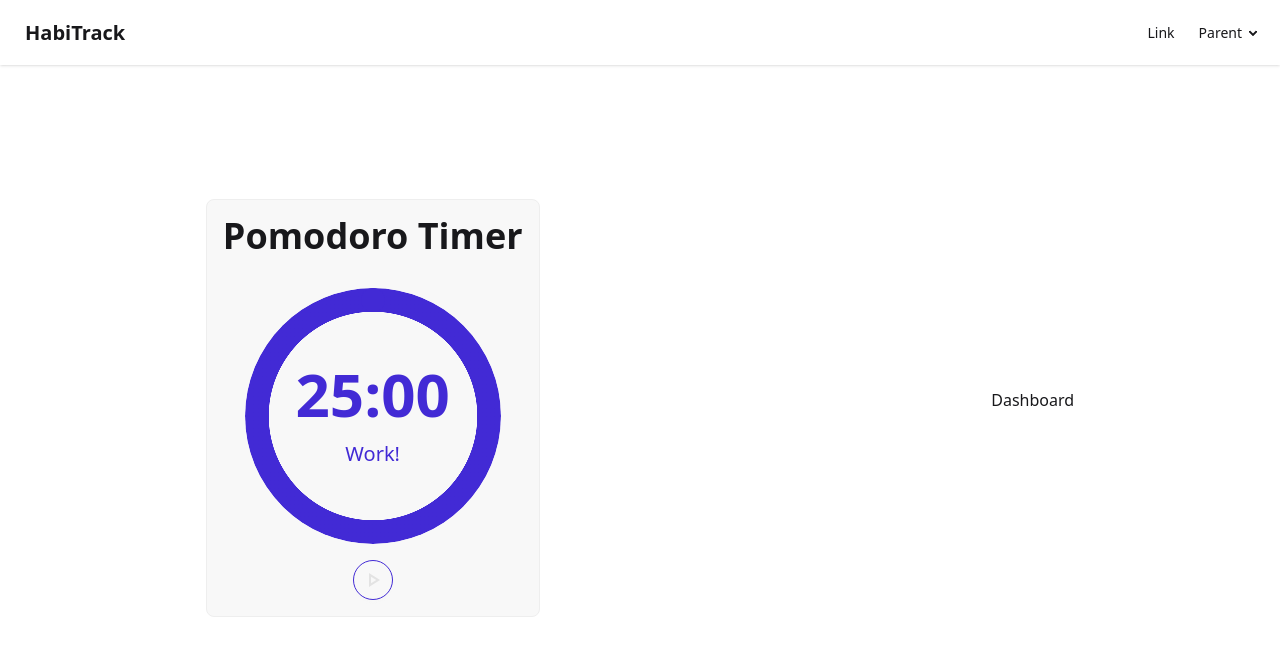
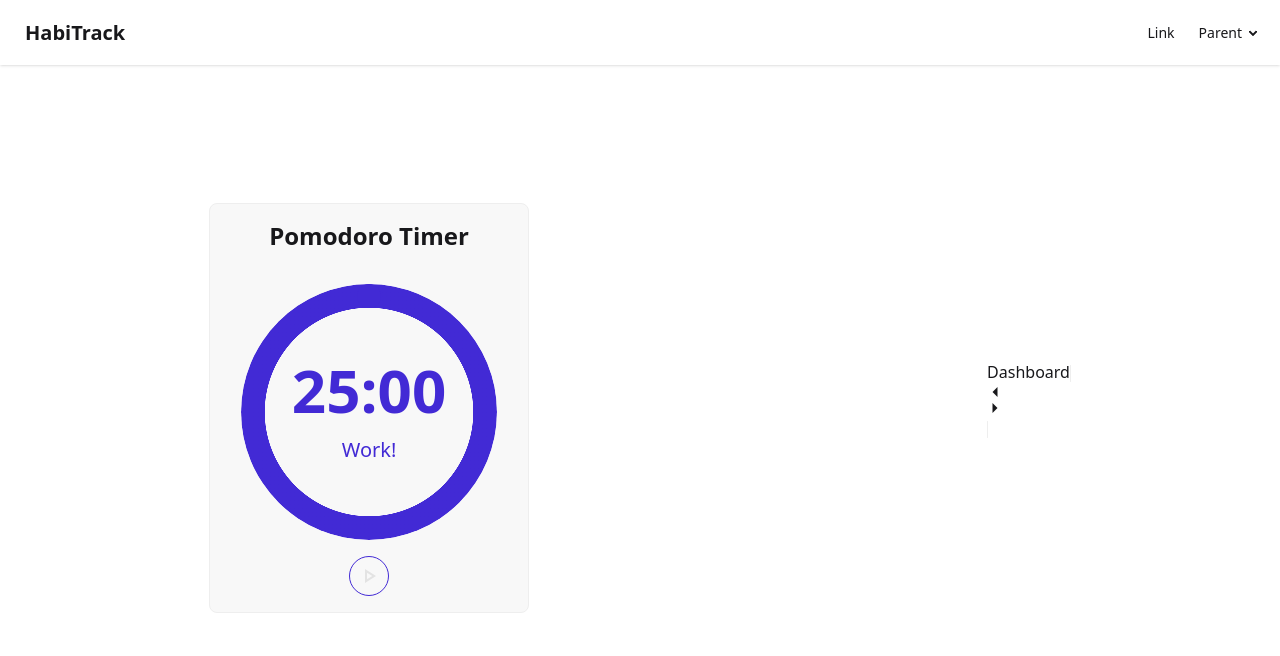
Before and after one commit to kingwell47/cs50-final-project, a React (Vite) app: page / in a window 1280 px wide. Shown: the top 656 px of the page. Built offline with nearby package versions, Linux system fonts and the light colour scheme.

Commit message:
branched out before starting from scratch

```diff
--- a/package.json
+++ b/package.json
@@ -11,6 +11,7 @@
   },
   "dependencies": {
     "@tailwindcss/vite": "^4.1.4",
+    "cally": "^0.8.0",
     "daisyui": "^5.0.27",
     "react": "^19.0.0",
     "react-dom": "^19.0.0",
--- a/src/components/Calendar.tsx
+++ b/src/components/Calendar.tsx
@@ -1,7 +1,30 @@
 import React from "react";
+import "cally";
 
 const Calendar = () => {
-  return <div>Calendar</div>;
+  return (
+    <calendar-date class="cally bg-base-100 border border-base-300 shadow-lg rounded-box">
+      <svg
+        aria-label="Previous"
+        className="fill-current size-4"
+        slot="previous"
+        xmlns="http://www.w3.org/2000/svg"
+        viewBox="0 0 24 24"
+      >
+        <path fill="currentColor" d="M15.75 19.5 8.25 12l7.5-7.5"></path>
+      </svg>
+      <svg
+        aria-label="Next"
+        className="fill-current size-4"
+        slot="next"
+        xmlns="http://www.w3.org/2000/svg"
+        viewBox="0 0 24 24"
+      >
+        <path fill="currentColor" d="m8.25 4.5 7.5 7.5-7.5 7.5"></path>
+      </svg>
+      <calendar-month></calendar-month>
+    </calendar-date>
+  );
 };
 
 export default Calendar;
--- a/src/components/Pomodoro.tsx
+++ b/src/components/Pomodoro.tsx
@@ -94,11 +94,11 @@ const Pomodoro = () => {
 
   return (
     <div
-      className={`flex flex-col justify-center items-center gap-4 mt-4 p-4 bg-base-200 border-base-300 rounded-box border ${
+      className={`flex flex-col justify-center items-center gap-4 mt-4 p-4 bg-base-200 border-base-300 rounded-box border w-xs ${
         mode === "work" ? "text-primary" : "text-success"
       }`}
     >
-      <h1 className="font-bold text-4xl text-center mb-4 text-base-content">
+      <h1 className="font-bold text-2xl text-center mb-4 text-base-content">
         Pomodoro Timer
       </h1>
       <div
--- a/src/pages/Dashboard.tsx
+++ b/src/pages/Dashboard.tsx
@@ -1,7 +1,13 @@
 import React from "react";
+import Calendar from "../components/Calendar";
 
 const Dashboard = () => {
-  return <div>Dashboard</div>;
+  return (
+    <div>
+      Dashboard
+      <Calendar />
+    </div>
+  );
 };
 
 export default Dashboard;
```
Also changed, not shown: 1 other file (tests, documents, lock files or other folders).
